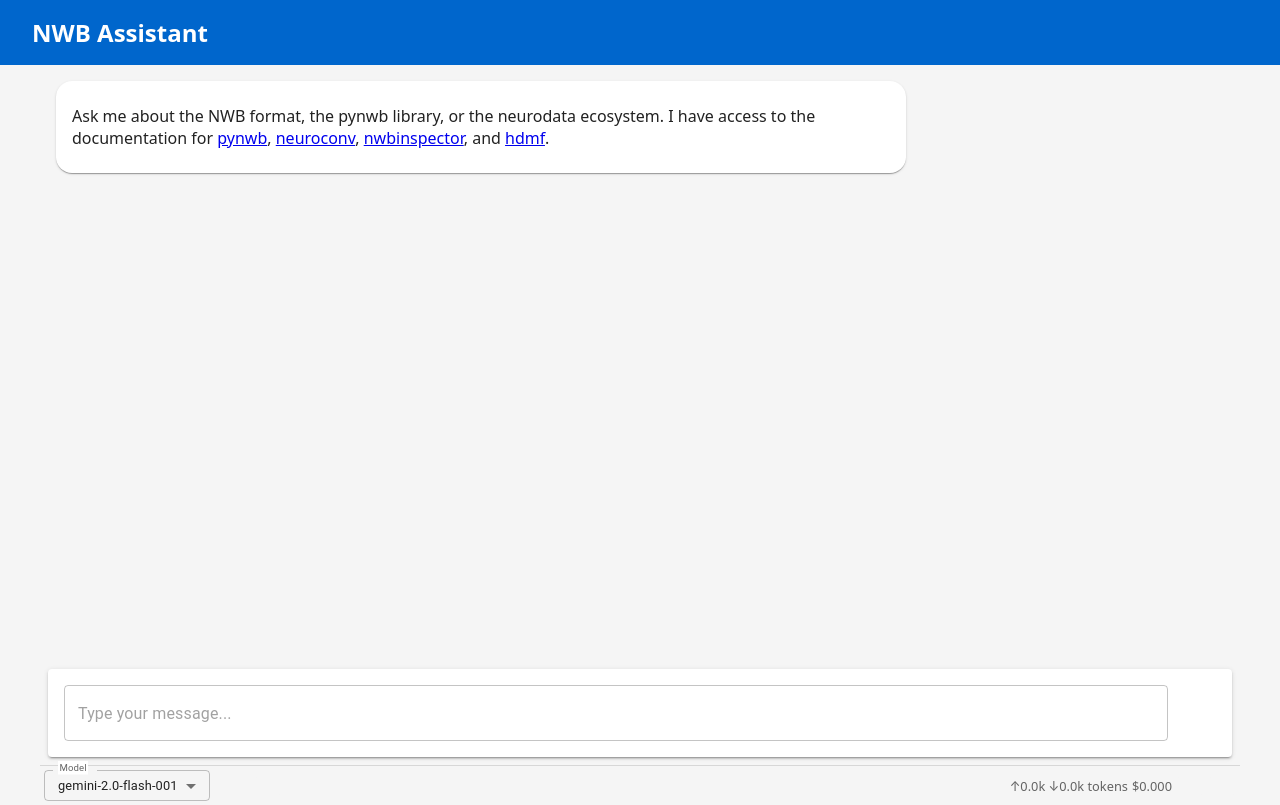
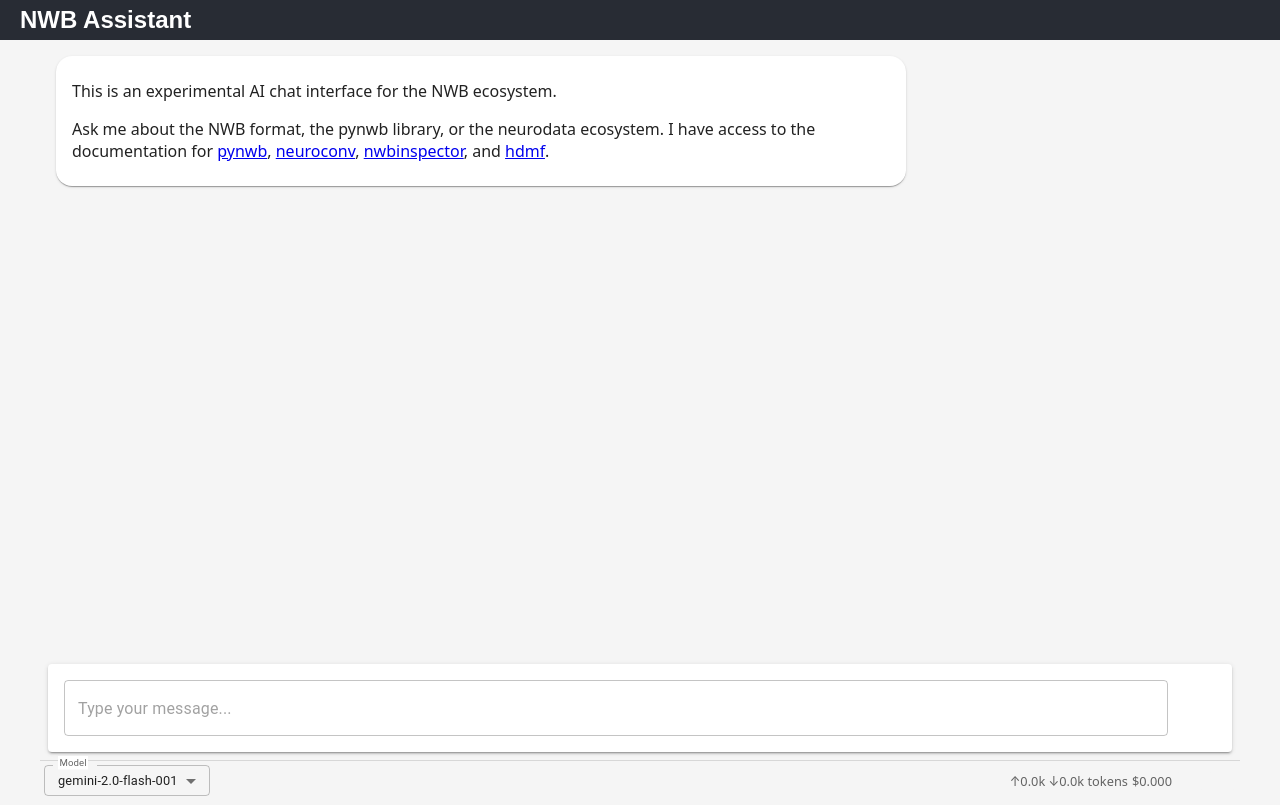
Before and after one commit to magland/nwb-assistant, a React (Vite) app: page /nwb-assistant/chat in a window 1280 px wide. Built offline with nearby package versions, Linux system fonts and the light colour scheme; some icons are missing.

Commit message:
change styling

```diff
--- a/src/App.tsx
+++ b/src/App.tsx
@@ -7,7 +7,7 @@ function App() {
     width: window.innerWidth,
     height: window.innerHeight
   });
-  const headerHeight = 60; // Fixed header height in pixels
+  const headerHeight = 40; // Fixed header height in pixels
 
   useEffect(() => {
     const handleResize = () => {
@@ -24,7 +24,7 @@ function App() {
   return (
     <Router>
       <div className="app">
-        <header>
+        <header style={{ height: headerHeight, display: 'flex', alignItems: 'center', padding: '0 20px', backgroundColor: '#282c34', color: 'white', fontFamily: 'Comfortaa, sans-serif' }}>
           <h1><Link to="/nwb-assistant/" style={{ textDecoration: 'none', color: 'inherit' }}>NWB Assistant</Link></h1>
         </header>
 
--- a/src/chat/ChatInterface.tsx
+++ b/src/chat/ChatInterface.tsx
@@ -210,6 +210,8 @@ const ChatInterface: FunctionComponent<ChatInterfaceProps> = ({
     const introMessage: ORMessage = {
       role: "assistant",
       content: `
+This is an experimental AI chat interface for the NWB ecosystem.
+
 Ask me about the NWB format, the pynwb library, or the neurodata ecosystem.
 I have access to the documentation for
 [pynwb](https://pynwb.readthedocs.io),
```
